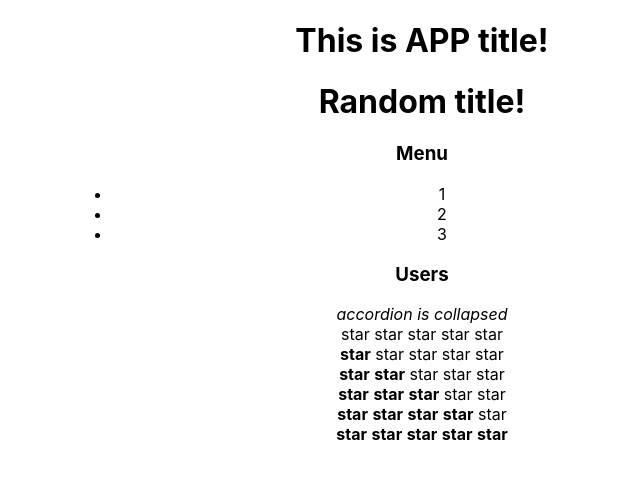
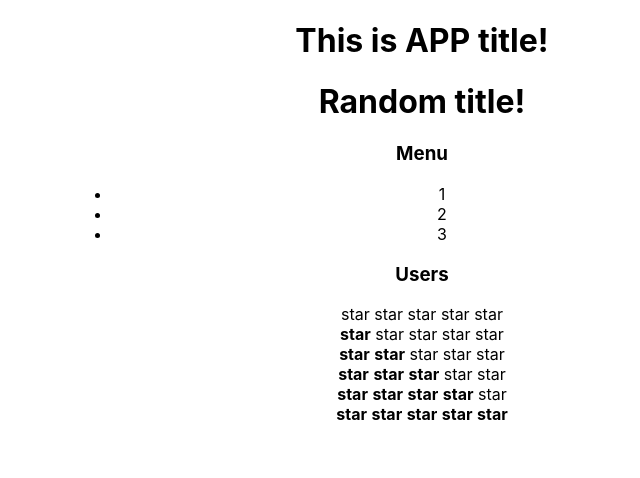
Before and after one commit to rzalyaev/react-practice, a React (Create React App) app: page / in a window 1280 px wide. Shown: the top 478 px of the page, without its empty margins (218-858 px from the left). Built offline with nearby package versions, Linux system fonts and the light colour scheme.

Commit message:
Refactor conditional rendering

```diff
--- a/src/components/Accordion/Accordion.tsx
+++ b/src/components/Accordion/Accordion.tsx
@@ -10,7 +10,7 @@ export const Accordion = (props: AccordionPropsType) => {
   return (
       <div>
         <AccordionTitle title={props.titleValue}/>
-        {props.collapsed ? <i>accordion is collapsed</i> : <AccordionBody/>}
+        {!props.collapsed && <AccordionBody/>}
       </div>
   )
 }
```
